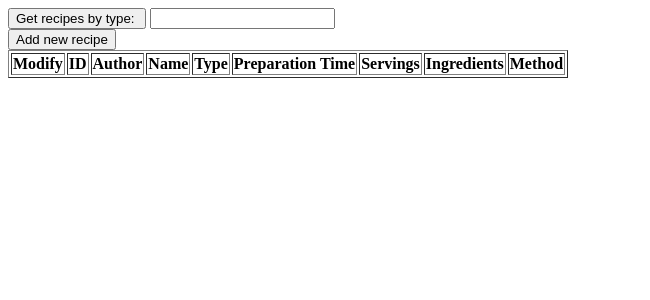
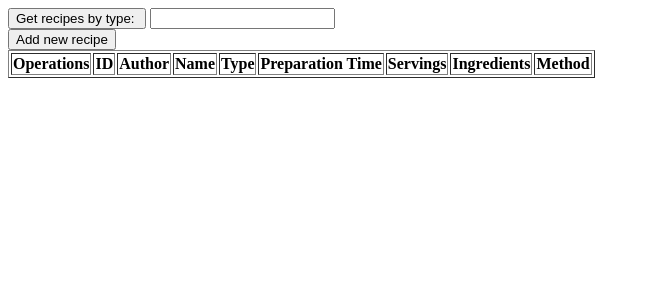
Before and after one commit to Gabarsolon/Web-Programming, a PHP site: page / in a window 1280 px wide. Shown: the top 300 px of the page, without its empty margins (0-650 px from the left). Run offline with PHP 8.4, Linux system fonts and the light colour scheme; data that the repository does not hold is empty.

Commit message:
update+remove

```diff
--- a/Lab6-PHP_AJAX_JSON/add.html
+++ b/Lab6-PHP_AJAX_JSON/add.html
@@ -6,19 +6,19 @@
 		jQuery(function(){
                 $("#main-form").submit(function(event) {
                     event.preventDefault();
-                    confirm('Do you really want to add the recipe?');
-
+                    if(confirm('Do you really want to add the recipe?')){
                         const json = {};
                         $("#main-form :input").each(function () {
                             json[this.id] = $(this).val() || "";
                         });
                         $.post(
-                        "add_recipe.php",
+                            "php/add_recipe.php",
                             json,
                             function(data,status) {
                                 $("body").html(data);
                             }
                         );
+                    }
                 });
             });
 	</script>
--- a/Lab6-PHP_AJAX_JSON/index.html
+++ b/Lab6-PHP_AJAX_JSON/index.html
@@ -18,7 +18,7 @@
 				const element = event.target;
 
 				if(element.matches("#remove-button")){
-					confirm("Do you really want to remove the recipe?");
+					if(confirm("Do you really want to remove the recipe?")){
 						const recipeId = element.closest('tr').cells[1].innerHTML;
 						$.get(
 							"php/remove_recipe.php",
@@ -27,6 +27,7 @@
 								$("body").html(data);
 							}
 						);
+					}
 				}
 				else if(element.matches("#get-button"))
 					$("#get-button").click(getRecipesByType($("#type").val()));
--- a/Lab6-PHP_AJAX_JSON/php/get_recipes_by_type.php
+++ b/Lab6-PHP_AJAX_JSON/php/get_recipes_by_type.php
@@ -12,7 +12,7 @@
 	//echo "<html><body>";
 	echo "<table border='1'>
 	<tr>
-		<th>Modify</th>
+		<th>Operations</th>
 		<th>ID</th>
 		<th>Author</th>
 		<th>Name</th>
@@ -26,7 +26,7 @@
 	while($row = mysqli_fetch_array($result)){
 		echo "<tr>";
 		echo "<td>
-			<a href=\"modify.html?id=" . $row['id'] . "\"><button>Modify</button></a><br>
+			<a href=\"update.html?id=" . $row['id'] . "\"><button>Update</button></a><br>
 			<button id=\"remove-button\">Remove</button>
 			</td>";
 		echo "<td>" . $row['id'] . "</td>";
--- a/Lab6-PHP_AJAX_JSON/modify.html
+++ b/Lab6-PHP_AJAX_JSON/update.html
@@ -23,11 +23,13 @@
                 $("#main-form").submit(function(event) {
                     event.preventDefault();
 
+                    if(confirm("Do you really want to update this recipe")){
                         const json = {};
                         json["id"] = recipe_id;
                         $("#main-form :input").each(function () {
                             json[this.id] = $(this).val() || "";
                         });
+
                         $.post(
                             "php/update_recipe.php",
                             json,
@@ -35,13 +37,14 @@
                                 $("body").html(data);
                             }
                         );
+                    }
                 });
             });
 	</script>
 </head>
 	<body>
 		<a href="index.html">Go back</a><br>
-        <h1>Modify the recipe</h1>
+        <h1>Update the recipe</h1>
         <form id="main-form">
             <label for="author">Author:</label>
             <input type="text" id="author"><br>
```
Lines whose indentation alone changed are shown as unchanged.
